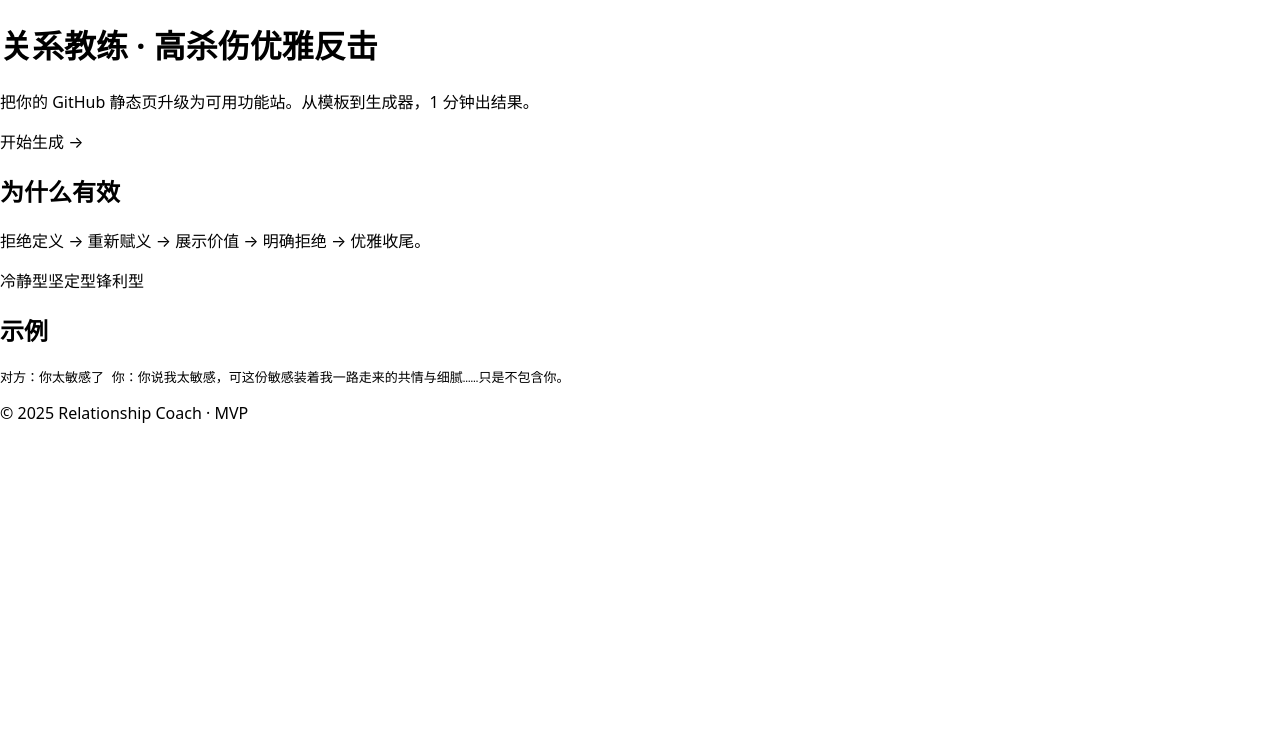
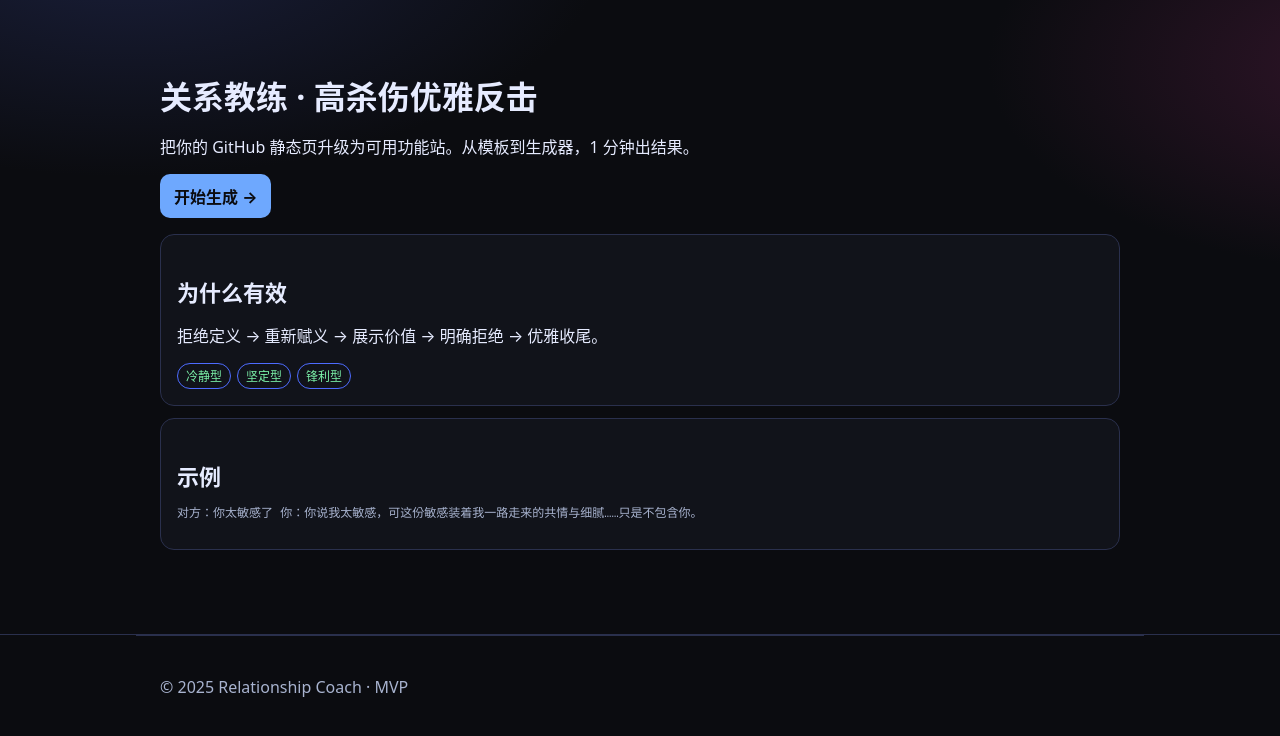
Before and after one commit to Professormin/antipua-coach-app, a Next.js app: page / in a window 1280 px wide. Shown: the top 736 px of the page. Built offline with nearby package versions, Linux system fonts and the light colour scheme.

Commit message:
Update globals.css

```diff
--- a/styles/globals.css
+++ b/styles/globals.css
@@ -1,2 +1,79 @@
-html,body{margin:0;padding:0;font-family:system-ui,ui-sans-serif,-apple-system,Segoe UI,Roboto,Helvetica Neue,Arial;}
-a{color:inherit;text-decoration:none}
+html,body {
+  margin:0;
+  padding:0;
+  font-family:ui-sans-serif,system-ui,-apple-system,BlinkMacSystemFont,Segoe UI,Roboto,Helvetica Neue,Arial,PingFang SC,Noto Sans CJK SC,sans-serif;
+  background:#0b0c10;
+  color:#e6ebff;
+}
+a {
+  color:inherit;
+  text-decoration:none;
+}
+.container {
+  max-width:960px;
+  margin:0 auto;
+  padding:24px;
+}
+.hero {
+  background:radial-gradient(800px 400px at 10% -10%,#1a1f3b 0%,transparent 60%),
+             radial-gradient(700px 350px at 110% 10%,#32152a 0%,transparent 60%);
+  padding:48px 24px;
+  border-bottom:1px solid #2a304d;
+}
+h1 {
+  font-size:32px;
+  margin:0 0 10px;
+}
+h2 {
+  font-size:22px;
+  margin:24px 0 8px;
+}
+.card {
+  background:#11131a;
+  border:1px solid #2a304d;
+  border-radius:14px;
+  padding:16px;
+  margin:12px 0;
+}
+.btn {
+  display:inline-block;
+  background:#6ea8fe;
+  color:#0b0c10;
+  padding:10px 14px;
+  border-radius:10px;
+  font-weight:700;
+}
+.input {
+  width:100%;
+  padding:10px 12px;
+  border-radius:10px;
+  border:1px solid #2a304d;
+  background:#0f1118;
+  color:#e6ebff;
+}
+.row {
+  display:grid;
+  grid-template-columns:1fr 1fr;
+  gap:10px;
+}
+@media (max-width:780px){
+  .row{grid-template-columns:1fr}
+}
+.small {
+  color:#a8b3cf;
+  font-size:12px;
+}
+.footer {
+  color:#a8b3cf;
+  padding:24px;
+  border-top:1px solid #2a304d;
+}
+.badge {
+  display:inline-block;
+  border:1px solid #4d6bff;
+  color:#7bf1a8;
+  border-radius:999px;
+  padding:3px 8px;
+  font-size:12px;
+  margin-right:6px;
+}
```
